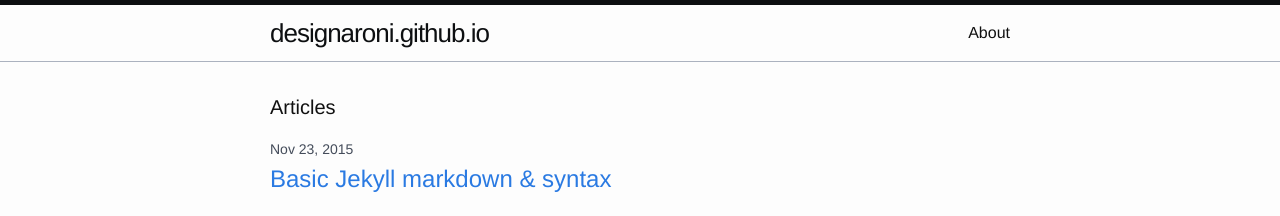
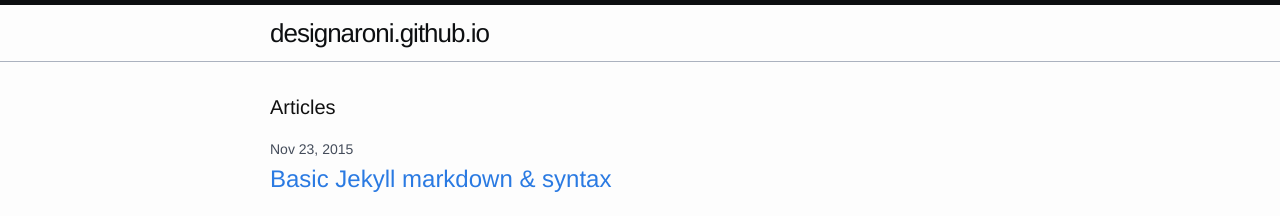
Before and after one commit to Designaroni/designaroni, a Jekyll site: the page built from index.html, in a window 1280 px wide. Shown: the top 216 px of the page. Built offline with Jekyll 4.4.1, drawn with Linux system fonts in a browser that asks for light colours; comment, search, counter and statistics services are not loaded.

Commit message:
animation fade in's and about page listing update

```diff
--- a/_config.yml
+++ b/_config.yml
@@ -1,4 +1,5 @@
 exclude: [vendor]
+include: ['_pages']
 # Site settings
 title: designaroni.github.io
 email: hello@designaroni.com
@@ -9,7 +10,11 @@
 twitter_username: designaroni
 github_username:  designaroni
 hasComments: "#disqus_thread"
-fadeImg: 'onload="fadeIn(this)" style="display: none;"'
-
+fadeImg: 'onload="fadeImg(this)" style="display: none;"'
+fadeEl: 'onload="fadeEl(this)" style="display: none;"'
+fadePauseFast: fade-in pause-fast
+fadePauseSlow: fade-in pause-slow
+fadeSlow:      fade-in slow
+fadeFast:      fade-in fast
 # Build settings
 markdown: kramdown
--- a/_layouts/default.html
+++ b/_layouts/default.html
@@ -6,7 +6,7 @@
     {% if page.leadImage %}
       <div class="leadImage" style="height:calc(100vw * (9/26));">
         <img src="{{ page.leadImage }}" alt="{{ page.leadImageAlt }}" {{ site.fadeImg }} />
-        <header class="post-header fade-in pause-fast">
+        <header class="post-header {{ site.fadePauseFast }}">
           <div class="post-header-innner-wrap">
             <h1 class="post-title">{{ page.title }}</h1>
             <p class="post-meta">
@@ -19,7 +19,7 @@
         </header>
       </div>
     {% endif %}
-    <div class="page-content">
+    <div class="page-content {{ site.fadePauseSlow }}">
       <div class="wrapper">
         {{ content }}
       </div>
--- a/_sass/_animations.scss
+++ b/_sass/_animations.scss
@@ -31,19 +31,27 @@
     animation-delay: 0.1s;
   }
   &.pause-fast {
+    -webkit-animation-duration:.2s;
+    -moz-animation-duration:.2s;
+    animation-duration:.2s;
+
+    -webkit-animation-delay: 0.5s;
+    -moz-animation-delay: 0.5s;
+    animation-delay: 0.5s;
+  }
+  &.slow {
     -webkit-animation-duration:.3s;
     -moz-animation-duration:.3s;
     animation-duration:.3s;
 
-    -webkit-animation-delay: 0.7s;
-    -moz-animation-delay: 0.7s;
-    animation-delay: 0.7s;
+    -webkit-animation-delay: 0.3s;
+    -moz-animation-delay: 0.3s;
+    animation-delay: 0.3s;
   }
-
-  &.slow {
-    -webkit-animation-duration:2s;
-    -moz-animation-duration:2s;
-    animation-duration:2s;
+  &.pause-slow {
+    -webkit-animation-duration:.3s;
+    -moz-animation-duration:.3s;
+    animation-duration:.3s;
 
     -webkit-animation-delay: 0.5s;
     -moz-animation-delay: 0.5s;
--- a/js/global.js
+++ b/js/global.js
@@ -1,4 +1,4 @@
-function fadeIn(el) {
+function fadeImg(el) {
   $(el).delay(100).fadeIn(300);
 }
 // function leadImgHeight(el) {
```
Also changed, not shown: about.md (deleted, +0 -21 lines).
